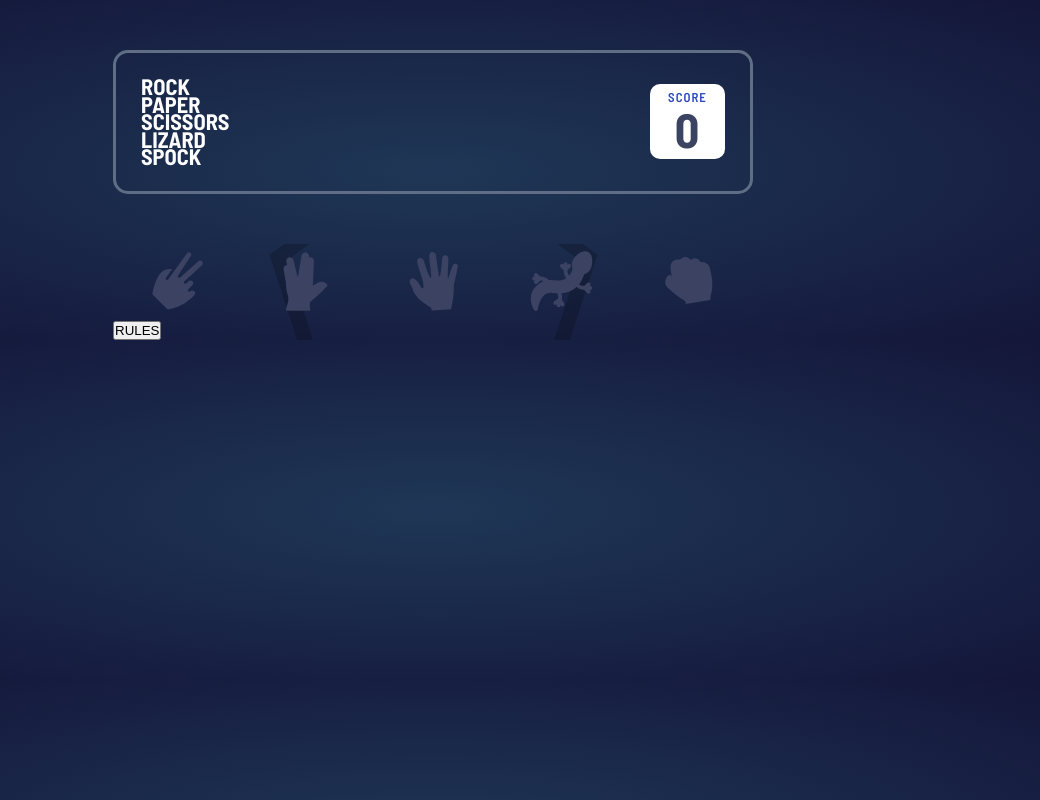
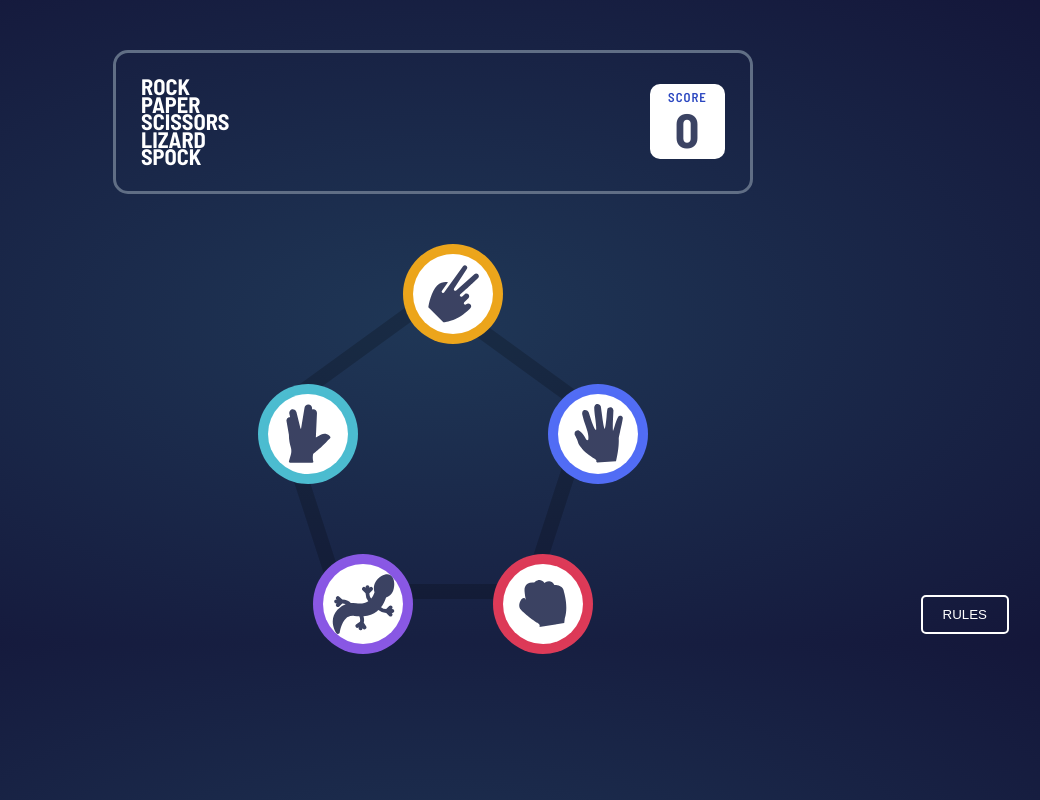
Before and after one commit to anromen/rock-paper-scissors, a plain HTML site: page index.html in a window 1280 px wide. Shown: the whole page, without its empty margins (207-1247 px from the left). Drawn offline with Linux system fonts and the light colour scheme.

Commit message:
style from the option view done.

```diff
--- a/index.html
+++ b/index.html
@@ -34,13 +34,13 @@
     </div>
     <div class="result hidden">
       <div class="choice" id="user"></div>
-      <div class="result-text" onclick="alert('fuck')">
+      <div class="result-text">
         <div id="winner"></div>
         <button id="again">PLAY AGAIN</button>
       </div>
       <div class="choice" id="machine"></div>
     </div>
-    <button>RULES</button>
+    <button id="rules">RULES</button>
   </main>
   <script src="/script.js"></script>
 </body>
--- a/style.css
+++ b/style.css
@@ -22,18 +22,11 @@ body {
 }
 
 main {
+  display: flex;
+  flex-wrap: wrap;
+  height: 400px;
   margin: 0 25vw;
   position: relative;
-}
-
-main::before {
-  content: "";
-  background-image: url('/assets/images/bg-pentagon.svg');
-  background-repeat: no-repeat;
-  background-position: center;
-  height: 100%;
-  position: absolute;
-  width: 100%;
 }
 
 .title {
@@ -64,16 +57,27 @@ main::before {
 }
 
 .options {
-  display: flex;
-  justify-content: space-around;
-  flex-wrap: wrap;
+  height: 400px;
+  width: 100%;
+  position: relative;
+}
+
+.options::before {
+  content: "";
+  background-image: url('/assets/images/bg-pentagon.svg');
+  background-repeat: no-repeat;
+  background-position: center;
+  height: 100%;
+  position: absolute;
+  width: 100%;
+  z-index: -1;
 }
 
 .options > div {
-  display: grid;
-  height: 75px;
+  border-radius: 50px;
+  height: 100px;
   position: relative;
-  width: 75px;
+  width: 100px;
 }
 
 #scissors::after,
@@ -86,36 +90,78 @@ main::before {
 .lizard::after,
 .paper::after,
 .spock::after {
+  border-radius: 40px;
   content: '';
-  height: 100%;
+  height: 80%;
+  left: 10%;
   position: absolute;
-  width: 100%;
+  top: 10%;
+  width: 80%;
 }
 
 #scissors::after,
 .scissors::after {
-  background: url('/assets/images/icon-scissors.svg') center no-repeat;
+  background: url('/assets/images/icon-scissors.svg') center no-repeat, white;
 }
 
 #paper::after,
 .paper::after {
-  background: url('/assets/images/icon-paper.svg') center no-repeat;
+  background: url('/assets/images/icon-paper.svg') center no-repeat, white;
 }
 
 #rock::after,
 .rock::after {
-  background: url('/assets/images/icon-rock.svg') center no-repeat;
+  background: url('/assets/images/icon-rock.svg') center no-repeat, white;
 }
 
 #lizard::after,
 .lizard::after {
-  background: url('/assets/images/icon-lizard.svg') center no-repeat;
+  background: url('/assets/images/icon-lizard.svg') center no-repeat, white;
 }
 
 #spock::after,
 .spock::after {
-  background: url('/assets/images/icon-spock.svg') center no-repeat;
+  background: url('/assets/images/icon-spock.svg') center no-repeat, white;
 }
+
+#spock,
+#paper,
+#rock,
+#scissors,
+#lizard {
+  position: absolute;
+}
+
+#scissors {
+  background: radial-gradient(hsl(39, 89%, 49%), hsl(40, 84%, 53%));
+  left: 290px;
+  top: 0;
+}
+
+#spock {
+  background: radial-gradient(hsl(189, 59%, 53%), hsl(189, 58%, 57%));
+  left: 145px;
+  top: 140px;
+}
+
+#lizard {
+  background: radial-gradient(hsl(261, 73%, 60%), hsl(261, 72%, 63%));
+  left: 200px;
+  top: 310px;
+}
+
+#rock {
+  background: radial-gradient(hsl(349, 71%, 52%), hsl(349, 70%, 56%));
+  left: 380px;
+  top: 310px;
+}
+
+#paper {
+  background: radial-gradient(hsl(230, 89%, 62%), hsl(230, 89%, 65%));
+  left: 435px;
+  top: 140px;
+}
+
 
 .result {
   display: flex;
@@ -127,6 +173,17 @@ main::before {
   width: 100px;
 }
 
+#rules {
+  position: absolute;
+  background: none;
+  border: 2px solid white;
+  border-radius: 5px;
+  color: white;
+  padding: 10px 20px;
+  bottom: 10px;
+  right: -20vw;
+}
+
 .hidden {
   display: none;
 }
```
